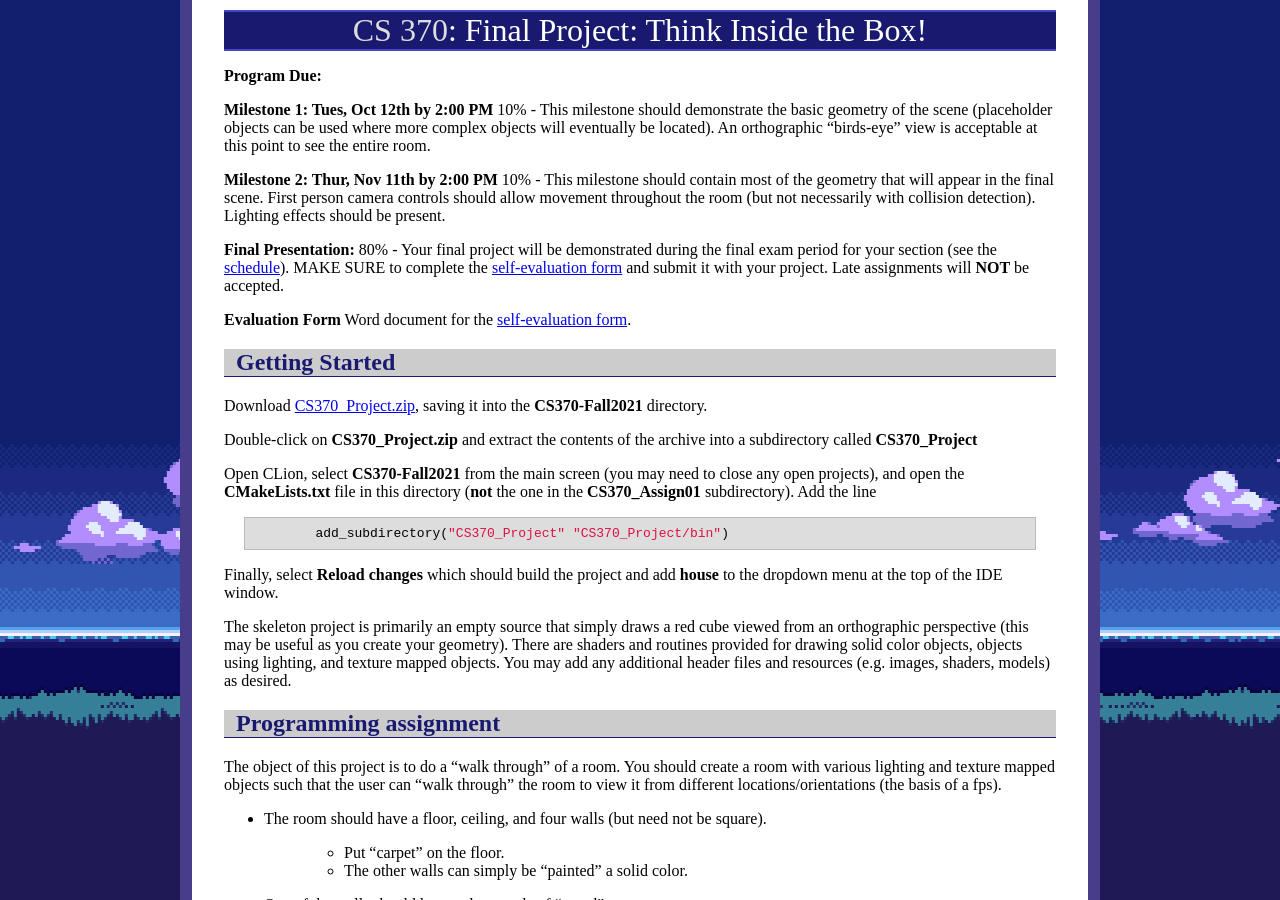
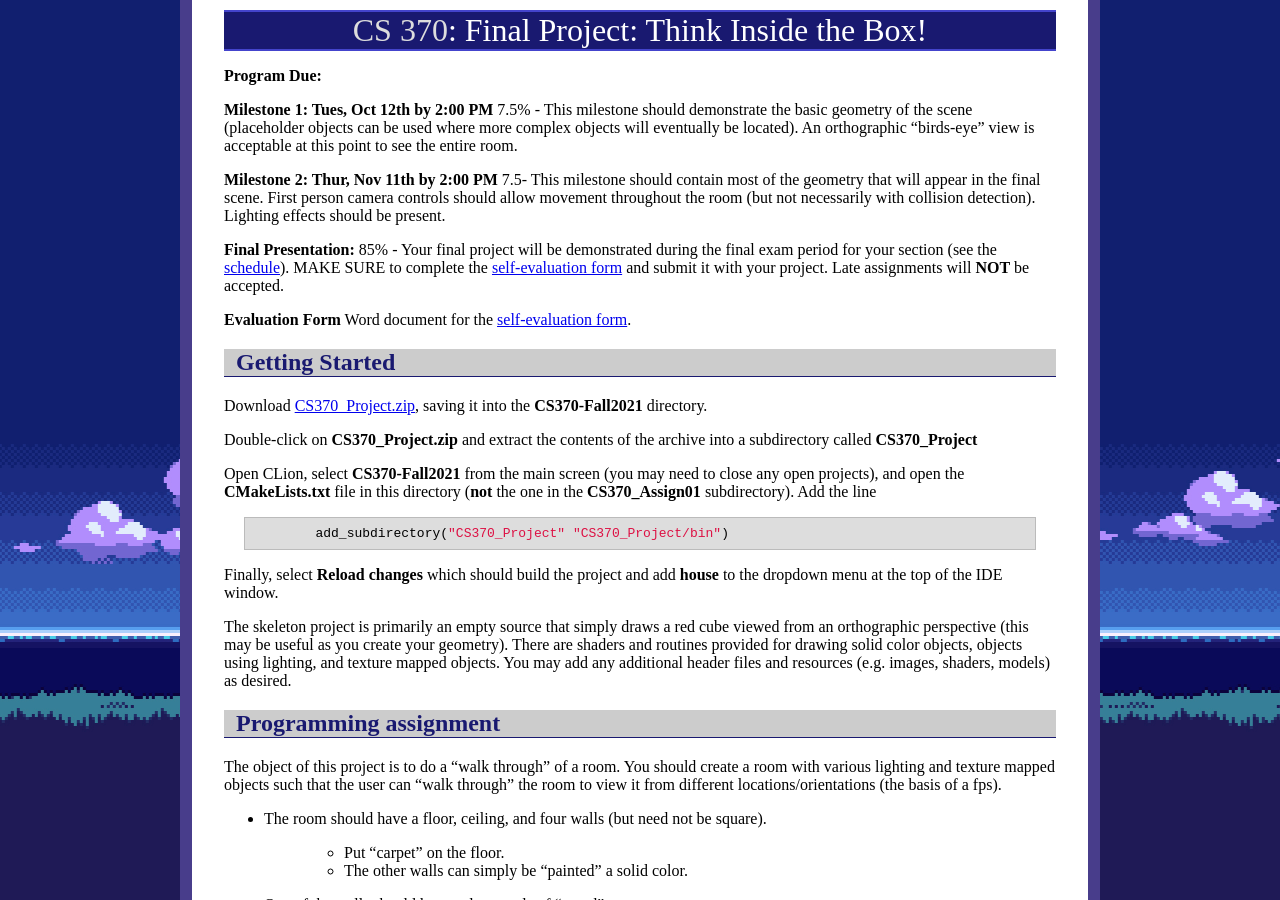
Before and after one commit to ycpcs/cs370-fall2021, a Jekyll site: the page built from assign/project.md, in a window 1280 px wide and 900 px high. Built offline with Jekyll 4.4.1, drawn with Linux system fonts in a browser that asks for light colours.

Commit message:
update project
update project

```diff
--- a/assign/project.md
+++ b/assign/project.md
@@ -5,11 +5,11 @@ title: "Final Project: Think Inside the Box!"
 
 **Program Due:**
 
-**Milestone 1: Tues, Oct 12th by 2:00 PM**  10% - This milestone should demonstrate the basic geometry of the scene (placeholder objects can be used where more complex objects will eventually be located). An orthographic "birds-eye" view is acceptable at this point to see the entire room.
+**Milestone 1: Tues, Oct 12th by 2:00 PM**  7.5% - This milestone should demonstrate the basic geometry of the scene (placeholder objects can be used where more complex objects will eventually be located). An orthographic "birds-eye" view is acceptable at this point to see the entire room.
 
-**Milestone 2: Thur, Nov 11th by 2:00 PM**  10% - This milestone should contain most of the geometry that will appear in the final scene. First person camera controls should allow movement throughout the room (but not necessarily with collision detection). Lighting effects should be present.
+**Milestone 2: Thur, Nov 11th by 2:00 PM**  7.5- This milestone should contain most of the geometry that will appear in the final scene. First person camera controls should allow movement throughout the room (but not necessarily with collision detection). Lighting effects should be present.
 
-**Final Presentation:** 80% - Your final project will be demonstrated during the final exam period for your section (see the [schedule](../labs/schedule.html)). MAKE SURE to complete the [self-evaluation form](CS370_Final_Project_eval.docx) and submit it with your project. Late assignments will **NOT** be accepted.
+**Final Presentation:** 85% - Your final project will be demonstrated during the final exam period for your section (see the [schedule](../labs/schedule.html)). MAKE SURE to complete the [self-evaluation form](CS370_Final_Project_eval.docx) and submit it with your project. Late assignments will **NOT** be accepted.
 
 **Evaluation Form** Word document for the [self-evaluation form](CS370_Final_Project_eval.docx).
 
```
